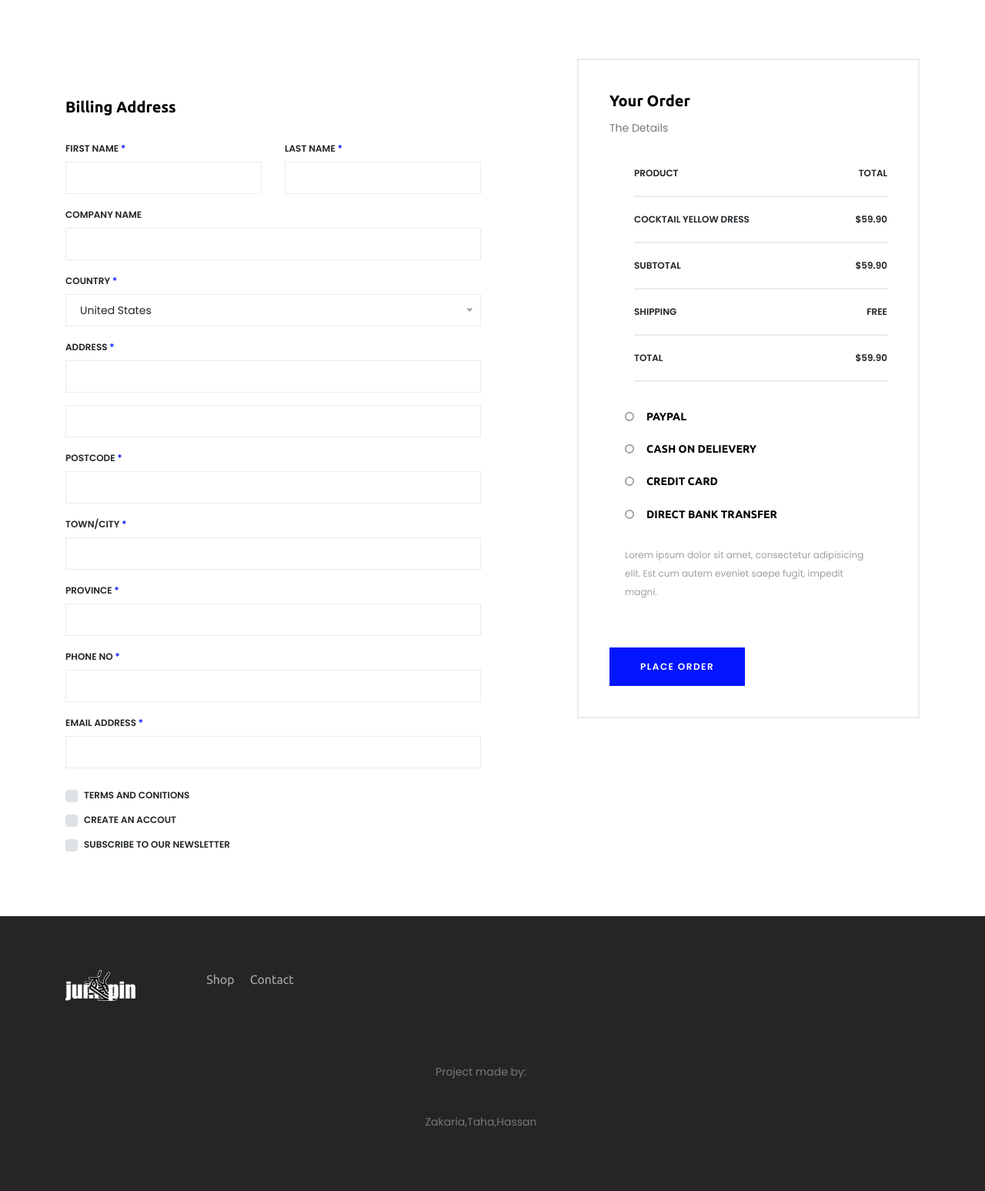
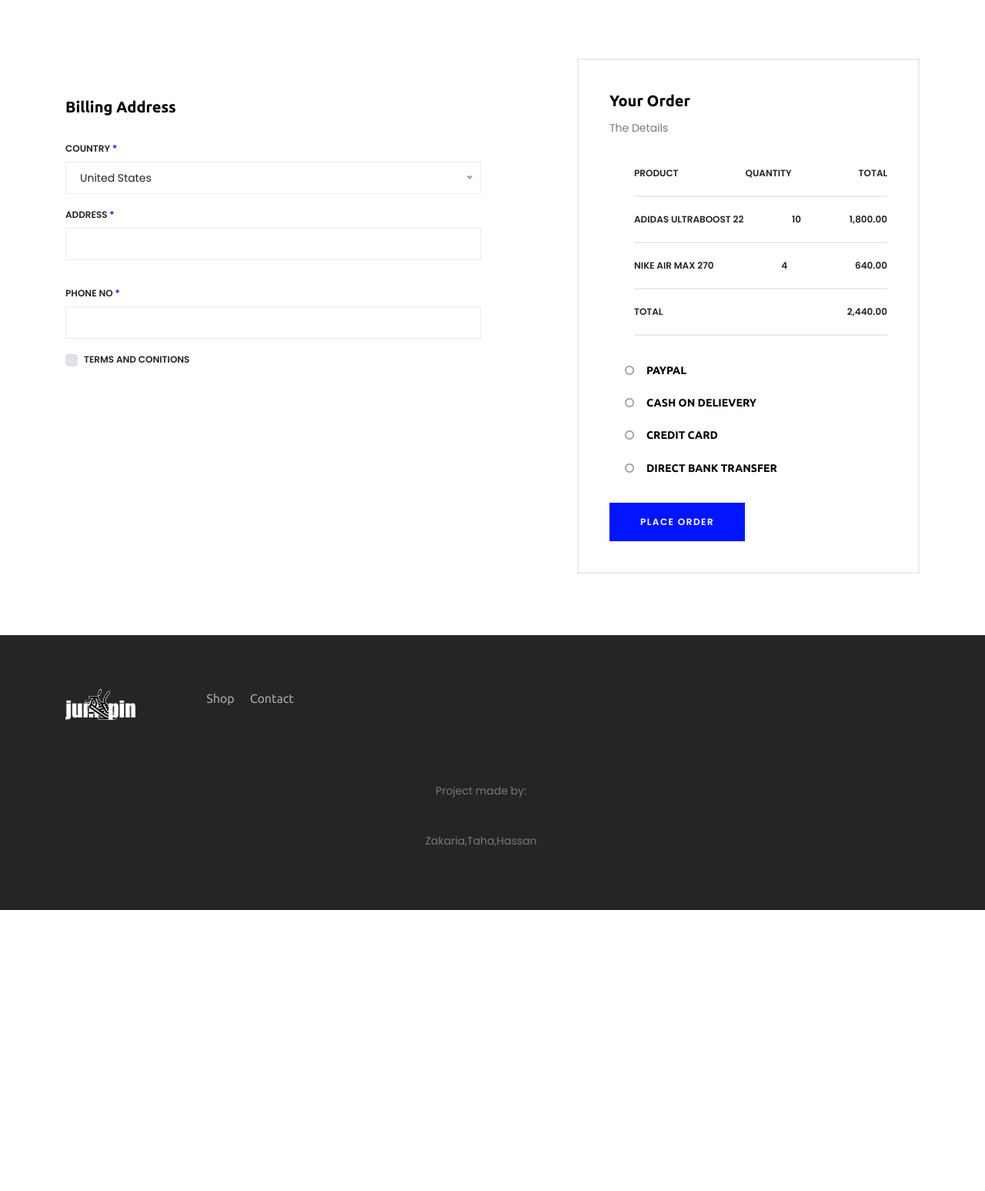
Before and after one commit to 00zkr/ecommerce-platfom, a PHP site: page /checkout.php in a window 1280 px wide. Shown: the part 229-1776 px from the top of the page at 77% size. After the commit the page ends 1411 px from the top, so only its background shows below. Run offline with PHP 8.4, Linux system fonts and the light colour scheme; the visitor is signed in with stand-in values (Sample User, id 1); data comes from the database, SQL or seed files in the repository; style sheets or scripts are compiled from the project's sources; some web fonts are replaced.

Commit message:
Updated checkout view

```diff
--- a/Jumpin/views/cart.php
+++ b/Jumpin/views/cart.php
@@ -46,5 +46,8 @@
             </tr>
         </tfoot>
     </table>
+    <div class="checkout-btn">
+    <a href="checkout.php" class="btn btn-primary">Proceed to Checkout</a>
+</div>
 </div>
 <?php include '../includes/footer.php';?>
--- a/Jumpin/views/checkout.php
+++ b/Jumpin/views/checkout.php
@@ -1,4 +1,22 @@
-<?php include '../includes/header.php'; ?>
+<?php
+include '../includes/header.php';
+if (!isset($_SESSION['user_id'])) {
+    header("Location: login.php");
+    exit;
+}
+$user_id = $_SESSION['user_id'];
+
+require_once '../config/database.php'; // contains $conn = new mysqli(...);
+require_once '../models/CartModel.php';
+require_once '../models/CartItemModel.php';
+
+
+$cartModel = new CartModel($conn);
+$cartItemModel = new CartItemModel($conn);
+$cart = $cartModel->getCartByUser($user_id);
+$items = $cartItemModel->getCartItems($cart['cart_id']);
+$total = $cartItemModel->getTotalCartValue($cart['cart_id']);
+?>
 
     <!-- ##### Breadcumb Area Start ##### -->
     <div class="breadcumb_area bg-img" style="background-image: url(../public/img/bg-img/breadcumb.jpg);">
@@ -28,18 +46,7 @@
 
                         <form action="#" method="post">
                             <div class="row">
-                                <div class="col-md-6 mb-3">
-                                    <label for="first_name">First Name <span>*</span></label>
-                                    <input type="text" class="form-control" id="first_name" value="" required>
-                                </div>
-                                <div class="col-md-6 mb-3">
-                                    <label for="last_name">Last Name <span>*</span></label>
-                                    <input type="text" class="form-control" id="last_name" value="" required>
-                                </div>
-                                <div class="col-12 mb-3">
-                                    <label for="company">Company Name</label>
-                                    <input type="text" class="form-control" id="company" value="">
-                                </div>
+
                                 <div class="col-12 mb-3">
                                     <label for="country">Country <span>*</span></label>
                                     <select class="w-100" id="country">
@@ -51,46 +58,23 @@
                                         <option value="aus">Australia</option>
                                         <option value="bra">Brazil</option>
                                         <option value="cana">Canada</option>
+                                        <option value="mrc">Morocco</option>
                                     </select>
                                 </div>
                                 <div class="col-12 mb-3">
                                     <label for="street_address">Address <span>*</span></label>
                                     <input type="text" class="form-control mb-3" id="street_address" value="">
-                                    <input type="text" class="form-control" id="street_address2" value="">
-                                </div>
-                                <div class="col-12 mb-3">
-                                    <label for="postcode">Postcode <span>*</span></label>
-                                    <input type="text" class="form-control" id="postcode" value="">
-                                </div>
-                                <div class="col-12 mb-3">
-                                    <label for="city">Town/City <span>*</span></label>
-                                    <input type="text" class="form-control" id="city" value="">
-                                </div>
-                                <div class="col-12 mb-3">
-                                    <label for="state">Province <span>*</span></label>
-                                    <input type="text" class="form-control" id="state" value="">
                                 </div>
                                 <div class="col-12 mb-3">
                                     <label for="phone_number">Phone No <span>*</span></label>
                                     <input type="number" class="form-control" id="phone_number" min="0" value="">
                                 </div>
-                                <div class="col-12 mb-4">
-                                    <label for="email_address">Email Address <span>*</span></label>
-                                    <input type="email" class="form-control" id="email_address" value="">
-                                </div>
+
 
                                 <div class="col-12">
                                     <div class="custom-control custom-checkbox d-block mb-2">
-                                        <input type="checkbox" class="custom-control-input" id="customCheck1">
+                                        <input type="checkbox" class="custom-control-input" id="customCheck1" required>
                                         <label class="custom-control-label" for="customCheck1">Terms and conitions</label>
-                                    </div>
-                                    <div class="custom-control custom-checkbox d-block mb-2">
-                                        <input type="checkbox" class="custom-control-input" id="customCheck2">
-                                        <label class="custom-control-label" for="customCheck2">Create an accout</label>
-                                    </div>
-                                    <div class="custom-control custom-checkbox d-block">
-                                        <input type="checkbox" class="custom-control-input" id="customCheck3">
-                                        <label class="custom-control-label" for="customCheck3">Subscribe to our newsletter</label>
                                     </div>
                                 </div>
                             </div>
@@ -107,11 +91,12 @@
                         </div>
 
                         <ul class="order-details-form mb-4">
-                            <li><span>Product</span> <span>Total</span></li>
-                            <li><span>Cocktail Yellow dress</span> <span>$59.90</span></li>
-                            <li><span>Subtotal</span> <span>$59.90</span></li>
-                            <li><span>Shipping</span> <span>Free</span></li>
-                            <li><span>Total</span> <span>$59.90</span></li>
+
+                        <li><span>Product</span> <span>Quantity</span> <span>Total</span></li>
+                        <?php foreach ($items as $item): ?>
+                            <li><span><?= htmlspecialchars($item['name']) ?></span> <span><?= $item['quantity'] ?></span> <span><?= number_format($item['price'] * $item['quantity'], 2) ?></span></li>
+                        <?php endforeach; ?>
+                            <li><span>Total</span> <span></span> <span><?= number_format($total, 2) ?></span></li>
                         </ul>
 
                         <div id="accordion" role="tablist" class="mb-4">
@@ -122,11 +107,6 @@
                                     </h6>
                                 </div>
 
-                                <div id="collapseOne" class="collapse" role="tabpanel" aria-labelledby="headingOne" data-parent="#accordion">
-                                    <div class="card-body">
-                                        <p>Lorem ipsum dolor sit amet, consectetur adipiscing elit. Proin pharetra tempor so dales. Phasellus sagittis auctor gravida. Integ er bibendum sodales arcu id te mpus. Ut consectetur lacus.</p>
-                                    </div>
-                                </div>
                             </div>
                             <div class="card">
                                 <div class="card-header" role="tab" id="headingTwo">
@@ -134,22 +114,13 @@
                                         <a class="collapsed" data-toggle="collapse" href="#collapseTwo" aria-expanded="false" aria-controls="collapseTwo"><i class="fa fa-circle-o mr-3"></i>cash on delievery</a>
                                     </h6>
                                 </div>
-                                <div id="collapseTwo" class="collapse" role="tabpanel" aria-labelledby="headingTwo" data-parent="#accordion">
-                                    <div class="card-body">
-                                        <p>Lorem ipsum dolor sit amet, consectetur adipisicing elit. Explicabo quis in veritatis officia inventore, tempore provident dignissimos.</p>
-                                    </div>
-                                </div>
+
                             </div>
                             <div class="card">
                                 <div class="card-header" role="tab" id="headingThree">
                                     <h6 class="mb-0">
                                         <a class="collapsed" data-toggle="collapse" href="#collapseThree" aria-expanded="false" aria-controls="collapseThree"><i class="fa fa-circle-o mr-3"></i>credit card</a>
                                     </h6>
-                                </div>
-                                <div id="collapseThree" class="collapse" role="tabpanel" aria-labelledby="headingThree" data-parent="#accordion">
-                                    <div class="card-body">
-                                        <p>Lorem ipsum dolor sit amet, consectetur adipisicing elit. Esse quo sint repudiandae suscipit ab soluta delectus voluptate, vero vitae</p>
-                                    </div>
                                 </div>
                             </div>
                             <div class="card">
@@ -158,11 +129,7 @@
                                         <a class="collapsed" data-toggle="collapse" href="#collapseFour" aria-expanded="true" aria-controls="collapseFour"><i class="fa fa-circle-o mr-3"></i>direct bank transfer</a>
                                     </h6>
                                 </div>
-                                <div id="collapseFour" class="collapse show" role="tabpanel" aria-labelledby="headingThree" data-parent="#accordion">
-                                    <div class="card-body">
-                                        <p>Lorem ipsum dolor sit amet, consectetur adipisicing elit. Est cum autem eveniet saepe fugit, impedit magni.</p>
-                                    </div>
-                                </div>
+
                             </div>
                         </div>
 
```
